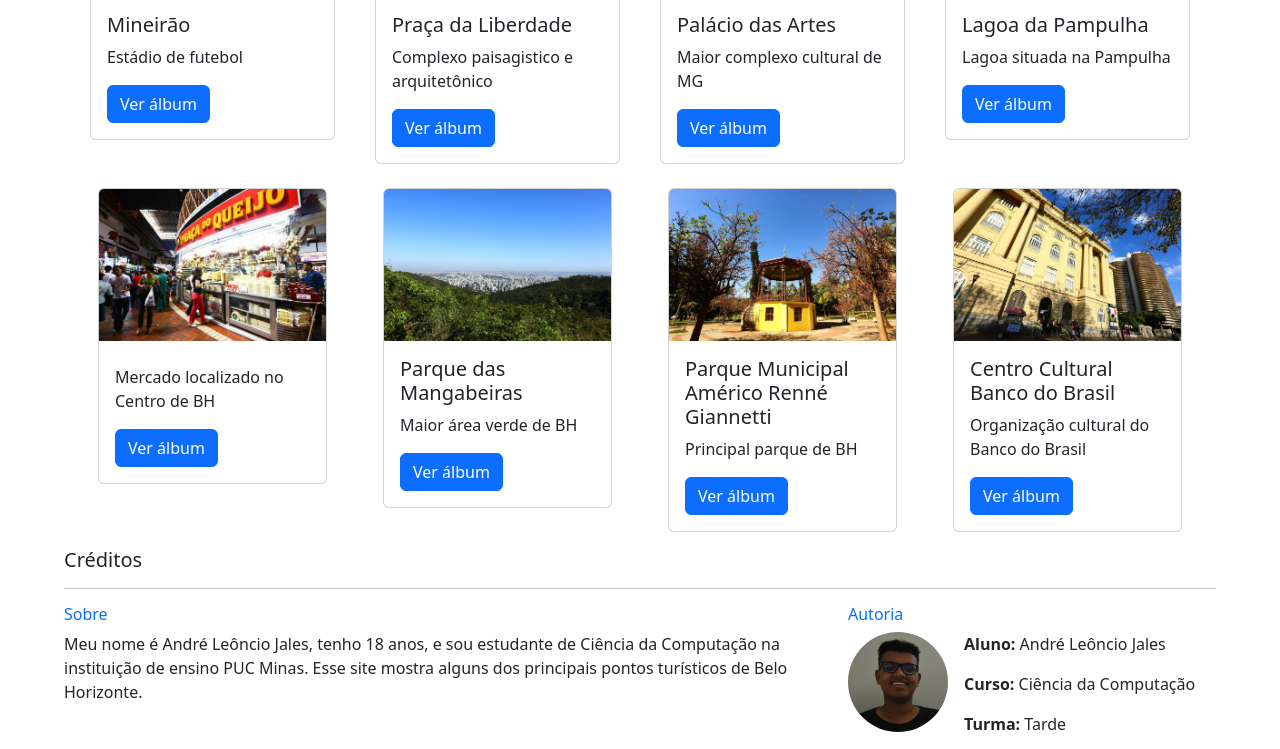
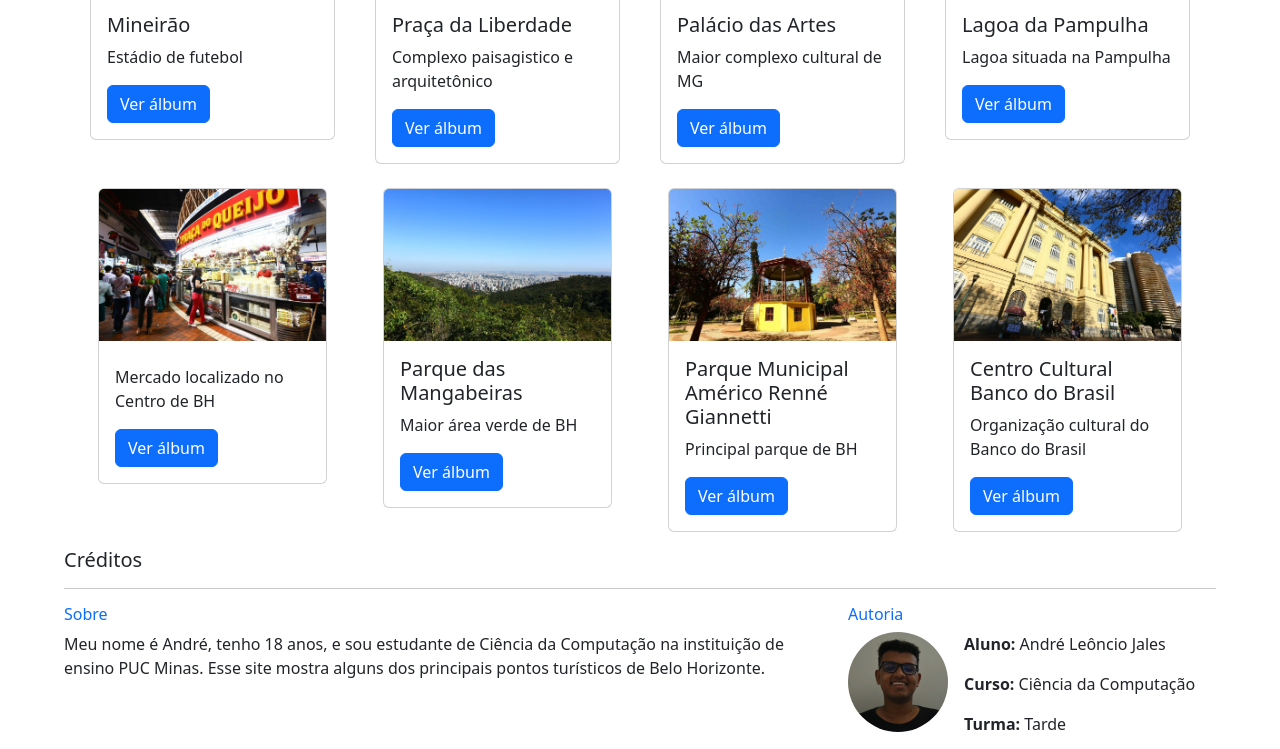
Before and after one commit to vitorhfcastro/vitorhfcastro_trabalhodiw, a plain HTML site: page index.html in a window 1280 px wide. Shown: the part 1691-2440 px from the top of the page. Drawn offline with nearby package versions, Linux system fonts and the light colour scheme.

Commit message:
Finalizando HTML

```diff
--- a/index.html
+++ b/index.html
@@ -161,7 +161,7 @@
             <div class="row">
             <div class="col-8" id="sobre">
                 <h6 class="text-primary">Sobre</h6>
-                <p>Meu nome é André Leôncio Jales, tenho 18 anos, e sou estudante de Ciência da Computação na instituição de ensino PUC Minas. Esse site mostra alguns dos principais pontos turísticos de Belo Horizonte.</p>
+                <p>Meu nome é André, tenho 18 anos, e sou estudante de Ciência da Computação na instituição de ensino PUC Minas. Esse site mostra alguns dos principais pontos turísticos de Belo Horizonte.</p>
             </div>
             <div class="col-4">
                 <div id="autoria">
```
